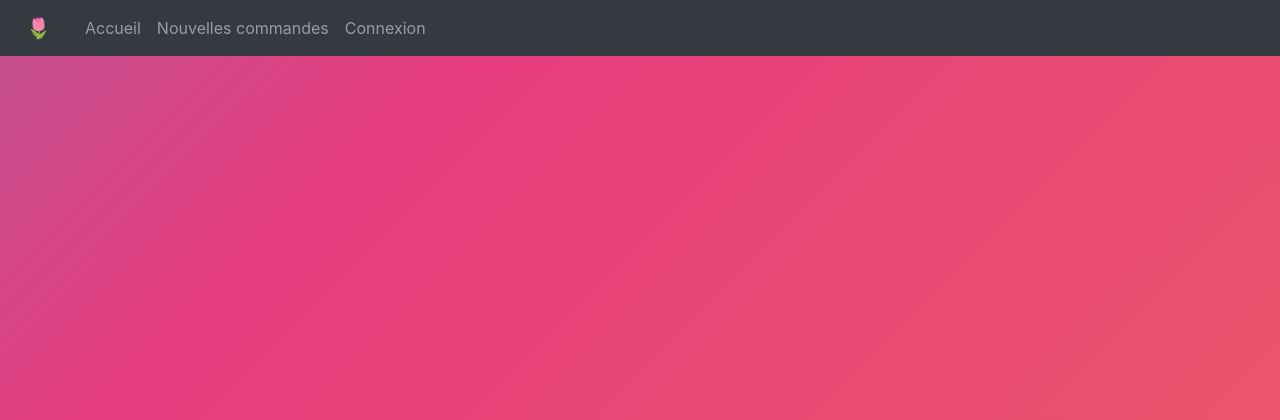
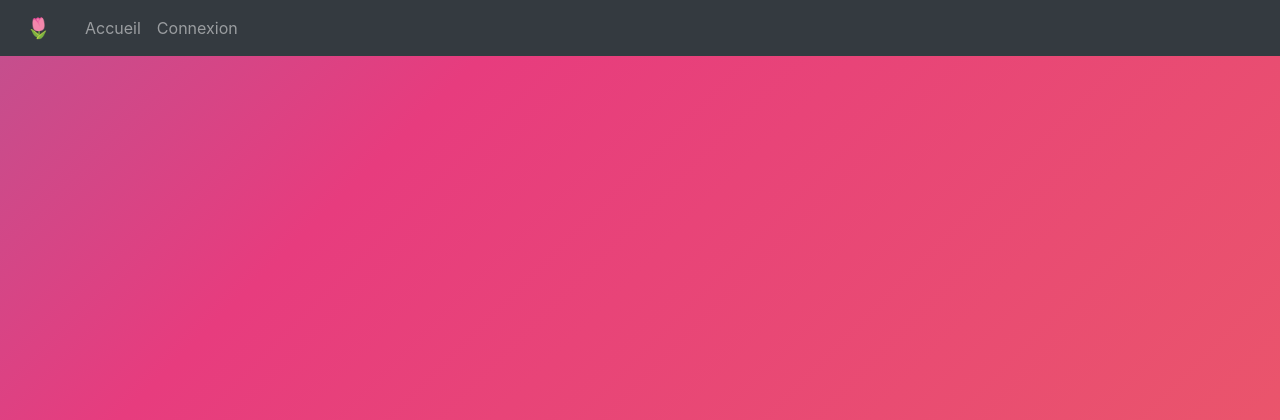
Before and after one commit to baptistechevalier/tulipes, a PHP site: page / in a window 1280 px wide. Shown: the top 420 px of the page. Run offline with PHP 8.4, Linux system fonts and the light colour scheme.

Commit message:
"Nouvelles commandes" plus dispo si pas connecte

```diff
--- a/header.php
+++ b/header.php
@@ -26,15 +26,17 @@ $role = $_SESSION['roles'] ?? '1'; // Par défault on a 'idrole' = 1 si personne
                     <li class="nav-item">
                         <a class="nav-link" href="index.php">Accueil <span class="sr-only"></span></a>
                     </li>
-                    <li class="nav-item">
-                        <a class="nav-link" href="add.php">Nouvelles commandes</a>
+                    <li class="nav-item"></li>
+                    <?php if (isset($_SESSION['login'])){
+                        echo '<a class="nav-link" href="add.php">Nouvelles commandes</a>';
+                    } ?>
                     </li>
                     <li>
                     <?php
                     // Vérifie si la session contient un nom d'utilisateur
                     if(isset($_SESSION['login'])) {
                         // Si un nom d'utilisateur est présent dans la session, affiche un bouton de déconnexion
-                        echo '<a class="nav-link" href="deconnexion.php">Déconnexion</a>';
+                        echo '<a class="nav-link" href="deconnexions.php">Déconnexion</a>';
                     } else {
                         // Si aucun nom d'utilisateur n'est présent dans la session, affiche un bouton de connexion
                         echo '<a class="nav-link" href="login.php">Connexion</a>';
```
